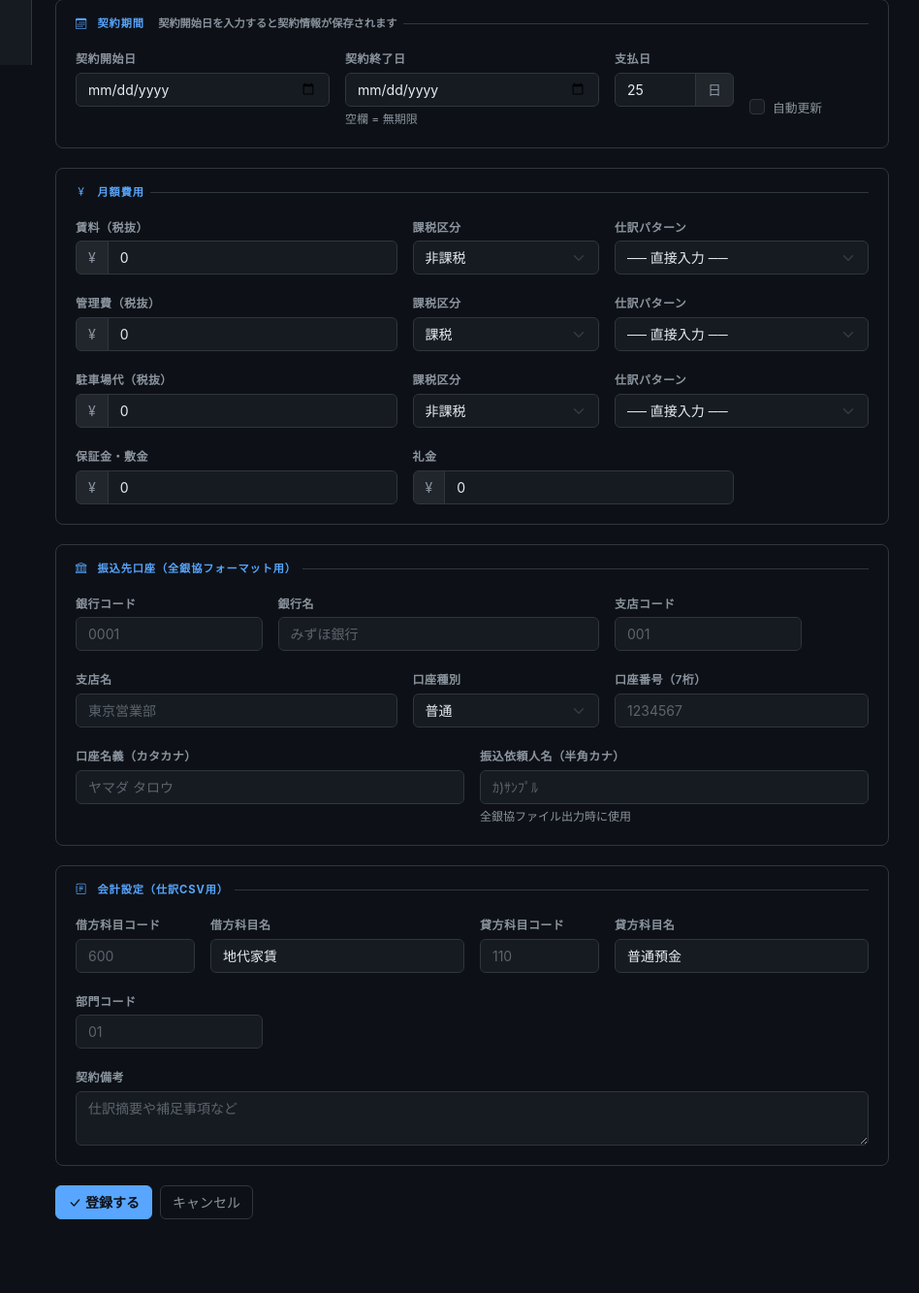
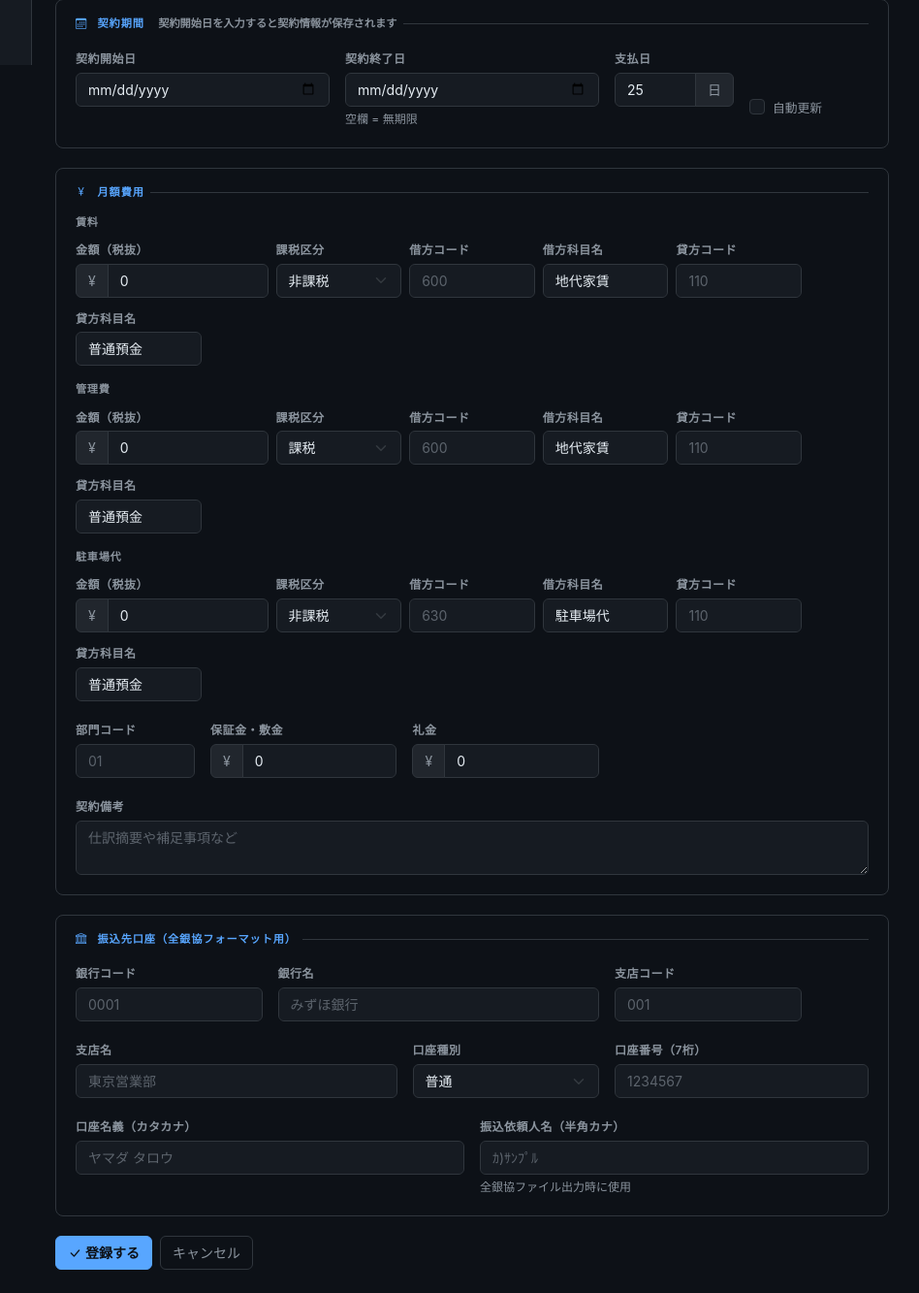
Before and after one commit to tk0223jp/real-estate-lease-ledger, a Flask app: page /properties/new in a window 1280 px wide. Shown: the part 733-2066 px from the top of the page at 97% size, without its empty margins (187-1135 px from the left). Before the commit the page ends 1990 px from the top, so only its background shows below. Run offline with Flask 3, Linux system fonts and the light colour scheme.

Commit message:
feat: 敷金返金日管理・費目別仕訳科目を追加 (#7)
### 敷金残高の一覧表示と返金日管理 (closes #5)
- contracts に deposit_returned_at（敷金返金日）カラムを追加
- 既存 vacated_at データを deposit_returned_at へ自動マイグレーション
- Property.has_active_deposit プロパティを追加（返金日判定）
- 物件一覧に「敷金残高」列を追加（返金済みは非表示）
- 解約フォームの「退去日」→「敷金返金日」に変更

### 月額費用への費目別仕訳科目統合 (closes #6)
- contracts に費目別科目カラム12本を追加
  （rent/mgmt/parking × debit/credit × code/name）
- デフォルト: 賃料・管理費=地代家賃、駐車場=駐車場代
- 物件フォームの月額費用セクションに科目フィールドを統合
- 「会計設定（仕訳CSV用）」セクションを削除
- services/journal.py を費目別フィールド優先に更新

Co-authored-by: Claude Sonnet 4.6 <noreply@anthropic.com>

```diff
--- a/routes/properties.py
+++ b/routes/properties.py
@@ -45,13 +45,22 @@ def _apply_contract(c, form):
     c.account_number = form.get("account_number") or None
     c.account_holder = form.get("account_holder") or None
     c.zengin_sender_name = form.get("zengin_sender_name") or None
-    c.debit_account_code = form.get("debit_account_code") or None
-    c.debit_account_name = form.get("debit_account_name") or "地代家賃"
-    c.credit_account_code = form.get("credit_account_code") or None
-    c.credit_account_name = form.get("credit_account_name") or "普通預金"
     c.dept_code = form.get("dept_code") or None
     c.notes = form.get("contract_notes") or None
-    # 仕訳パターンFK（費目ごと）
+    # 費目別仕訳科目
+    c.rent_debit_account_code    = form.get("rent_debit_account_code") or None
+    c.rent_debit_account_name    = form.get("rent_debit_account_name") or "地代家賃"
+    c.rent_credit_account_code   = form.get("rent_credit_account_code") or None
+    c.rent_credit_account_name   = form.get("rent_credit_account_name") or "普通預金"
+    c.mgmt_debit_account_code    = form.get("mgmt_debit_account_code") or None
+    c.mgmt_debit_account_name    = form.get("mgmt_debit_account_name") or "地代家賃"
+    c.mgmt_credit_account_code   = form.get("mgmt_credit_account_code") or None
+    c.mgmt_credit_account_name   = form.get("mgmt_credit_account_name") or "普通預金"
+    c.parking_debit_account_code  = form.get("parking_debit_account_code") or None
+    c.parking_debit_account_name  = form.get("parking_debit_account_name") or "駐車場代"
+    c.parking_credit_account_code = form.get("parking_credit_account_code") or None
+    c.parking_credit_account_name = form.get("parking_credit_account_name") or "普通預金"
+    # 仕訳パターンFK（オーバーライド用）
     def _pat_id(key):
         v = form.get(key)
         return int(v) if v and v.isdigit() else None
@@ -240,12 +249,20 @@ def edit(id):
             "account_number": contract.account_number or "",
             "account_holder": contract.account_holder or "",
             "zengin_sender_name": contract.zengin_sender_name or "",
-            "debit_account_code": contract.debit_account_code or "",
-            "debit_account_name": contract.debit_account_name or "地代家賃",
-            "credit_account_code": contract.credit_account_code or "",
-            "credit_account_name": contract.credit_account_name or "普通預金",
             "dept_code": contract.dept_code or "",
             "contract_notes": contract.notes or "",
+            "rent_debit_account_code":    contract.rent_debit_account_code or "",
+            "rent_debit_account_name":    contract.rent_debit_account_name or "地代家賃",
+            "rent_credit_account_code":   contract.rent_credit_account_code or "",
+            "rent_credit_account_name":   contract.rent_credit_account_name or "普通預金",
+            "mgmt_debit_account_code":    contract.mgmt_debit_account_code or "",
+            "mgmt_debit_account_name":    contract.mgmt_debit_account_name or "地代家賃",
+            "mgmt_credit_account_code":   contract.mgmt_credit_account_code or "",
+            "mgmt_credit_account_name":   contract.mgmt_credit_account_name or "普通預金",
+            "parking_debit_account_code":  contract.parking_debit_account_code or "",
+            "parking_debit_account_name":  contract.parking_debit_account_name or "駐車場代",
+            "parking_credit_account_code": contract.parking_credit_account_code or "",
+            "parking_credit_account_name": contract.parking_credit_account_name or "普通預金",
             "rent_journal_pattern_id": contract.rent_journal_pattern_id or "",
             "mgmt_fee_journal_pattern_id": contract.mgmt_fee_journal_pattern_id or "",
             "parking_journal_pattern_id": contract.parking_journal_pattern_id or "",
@@ -257,8 +274,12 @@ def edit(id):
             "parking_tax_type": "非課税",
             "account_type": "普通",
             "payment_day": 25,
-            "debit_account_name": "地代家賃",
-            "credit_account_name": "普通預金",
+            "rent_debit_account_name":    "地代家賃",
+            "rent_credit_account_name":   "普通預金",
+            "mgmt_debit_account_name":    "地代家賃",
+            "mgmt_credit_account_name":   "普通預金",
+            "parking_debit_account_name":  "駐車場代",
+            "parking_credit_account_name": "普通預金",
         })
 
     return render_template("properties/form.html",
@@ -283,7 +304,7 @@ def terminate(id):
             return render_template("properties/terminate.html", prop=prop, contract=contract)
 
         contract.terminated_at = terminated_at
-        contract.vacated_at = request.form.get("vacated_at") or None
+        contract.deposit_returned_at = request.form.get("deposit_returned_at") or None
         contract.termination_reason = request.form.get("termination_reason") or None
         contract.updated_at = datetime.now().strftime("%Y-%m-%d %H:%M:%S")
         db.session.commit()
--- a/templates/properties/form.html
+++ b/templates/properties/form.html
@@ -125,14 +125,19 @@
   <div class="form-section">
     <div class="form-section-title"><i class="bi bi-currency-yen me-1"></i>月額費用</div>
     <div class="row g-3">
-      <div class="col-md-5">
-        <label class="form-label">賃料（税抜）</label>
+
+      {# 賃料 #}
+      <div class="col-12">
+        <div style="font-size:0.7rem;font-weight:700;text-transform:uppercase;letter-spacing:0.06em;color:var(--text-secondary);margin-bottom:0.4rem">賃料</div>
+        <div class="row g-2">
+          <div class="col-md-3">
+            <label class="form-label">金額（税抜）</label>
             <div class="input-group">
               <span class="input-group-text">¥</span>
               <input type="number" name="rent_amount" class="form-control" value="{{ form.get('rent_amount',0) }}" min="0">
             </div>
           </div>
-      <div class="col-md-3">
+          <div class="col-md-2">
             <label class="form-label">課税区分</label>
             <select name="rent_tax_type" class="form-select">
               {% for t in tax_types %}
@@ -140,32 +145,37 @@
               {% endfor %}
             </select>
           </div>
-      <div class="col-md-4">
-        <label class="form-label">仕訳パターン</label>
-        <select name="rent_journal_pattern_id" class="form-select journal-pattern-select"
-                data-target="rent">
-          <option value="">── 直接入力 ──</option>
-          {% for p in journal_patterns %}
-          <option value="{{ p.id }}"
-                  data-debit-code="{{ p.debit_account_code or '' }}"
-                  data-debit-name="{{ p.debit_account_name }}"
-                  data-credit-code="{{ p.credit_account_code or '' }}"
-                  data-credit-name="{{ p.credit_account_name }}"
-                  data-dept="{{ p.dept_code or '' }}"
-                  {% if form.get('rent_journal_pattern_id')|string == p.id|string %}selected{% endif %}>
-            {{ p.name }}
-          </option>
-          {% endfor %}
-        </select>
+          <div class="col-md-2">
+            <label class="form-label">借方コード</label>
+            <input type="text" name="rent_debit_account_code" class="form-control" value="{{ form.get('rent_debit_account_code','') }}" placeholder="600">
           </div>
-      <div class="col-md-5">
-        <label class="form-label">管理費（税抜）</label>
+          <div class="col-md-2">
+            <label class="form-label">借方科目名</label>
+            <input type="text" name="rent_debit_account_name" class="form-control" value="{{ form.get('rent_debit_account_name','地代家賃') }}">
+          </div>
+          <div class="col-md-2">
+            <label class="form-label">貸方コード</label>
+            <input type="text" name="rent_credit_account_code" class="form-control" value="{{ form.get('rent_credit_account_code','') }}" placeholder="110">
+          </div>
+          <div class="col-md-2">
+            <label class="form-label">貸方科目名</label>
+            <input type="text" name="rent_credit_account_name" class="form-control" value="{{ form.get('rent_credit_account_name','普通預金') }}">
+          </div>
+        </div>
+      </div>
+
+      {# 管理費 #}
+      <div class="col-12">
+        <div style="font-size:0.7rem;font-weight:700;text-transform:uppercase;letter-spacing:0.06em;color:var(--text-secondary);margin-bottom:0.4rem">管理費</div>
+        <div class="row g-2">
+          <div class="col-md-3">
+            <label class="form-label">金額（税抜）</label>
             <div class="input-group">
               <span class="input-group-text">¥</span>
               <input type="number" name="mgmt_fee_amount" class="form-control" value="{{ form.get('mgmt_fee_amount',0) }}" min="0">
             </div>
           </div>
-      <div class="col-md-3">
+          <div class="col-md-2">
             <label class="form-label">課税区分</label>
             <select name="mgmt_fee_tax_type" class="form-select">
               {% for t in tax_types %}
@@ -173,32 +183,37 @@
               {% endfor %}
             </select>
           </div>
-      <div class="col-md-4">
-        <label class="form-label">仕訳パターン</label>
-        <select name="mgmt_fee_journal_pattern_id" class="form-select journal-pattern-select"
-                data-target="mgmt">
-          <option value="">── 直接入力 ──</option>
-          {% for p in journal_patterns %}
-          <option value="{{ p.id }}"
-                  data-debit-code="{{ p.debit_account_code or '' }}"
-                  data-debit-name="{{ p.debit_account_name }}"
-                  data-credit-code="{{ p.credit_account_code or '' }}"
-                  data-credit-name="{{ p.credit_account_name }}"
-                  data-dept="{{ p.dept_code or '' }}"
-                  {% if form.get('mgmt_fee_journal_pattern_id')|string == p.id|string %}selected{% endif %}>
-            {{ p.name }}
-          </option>
-          {% endfor %}
-        </select>
+          <div class="col-md-2">
+            <label class="form-label">借方コード</label>
+            <input type="text" name="mgmt_debit_account_code" class="form-control" value="{{ form.get('mgmt_debit_account_code','') }}" placeholder="600">
           </div>
-      <div class="col-md-5">
-        <label class="form-label">駐車場代（税抜）</label>
+          <div class="col-md-2">
+            <label class="form-label">借方科目名</label>
+            <input type="text" name="mgmt_debit_account_name" class="form-control" value="{{ form.get('mgmt_debit_account_name','地代家賃') }}">
+          </div>
+          <div class="col-md-2">
+            <label class="form-label">貸方コード</label>
+            <input type="text" name="mgmt_credit_account_code" class="form-control" value="{{ form.get('mgmt_credit_account_code','') }}" placeholder="110">
+          </div>
+          <div class="col-md-2">
+            <label class="form-label">貸方科目名</label>
+            <input type="text" name="mgmt_credit_account_name" class="form-control" value="{{ form.get('mgmt_credit_account_name','普通預金') }}">
+          </div>
+        </div>
+      </div>
+
+      {# 駐車場代 #}
+      <div class="col-12">
+        <div style="font-size:0.7rem;font-weight:700;text-transform:uppercase;letter-spacing:0.06em;color:var(--text-secondary);margin-bottom:0.4rem">駐車場代</div>
+        <div class="row g-2">
+          <div class="col-md-3">
+            <label class="form-label">金額（税抜）</label>
             <div class="input-group">
               <span class="input-group-text">¥</span>
               <input type="number" name="parking_amount" class="form-control" value="{{ form.get('parking_amount',0) }}" min="0">
             </div>
           </div>
-      <div class="col-md-3">
+          <div class="col-md-2">
             <label class="form-label">課税区分</label>
             <select name="parking_tax_type" class="form-select">
               {% for t in tax_types %}
@@ -206,37 +221,47 @@
               {% endfor %}
             </select>
           </div>
-      <div class="col-md-4">
-        <label class="form-label">仕訳パターン</label>
-        <select name="parking_journal_pattern_id" class="form-select journal-pattern-select"
-                data-target="parking">
-          <option value="">── 直接入力 ──</option>
-          {% for p in journal_patterns %}
-          <option value="{{ p.id }}"
-                  data-debit-code="{{ p.debit_account_code or '' }}"
-                  data-debit-name="{{ p.debit_account_name }}"
-                  data-credit-code="{{ p.credit_account_code or '' }}"
-                  data-credit-name="{{ p.credit_account_name }}"
-                  data-dept="{{ p.dept_code or '' }}"
-                  {% if form.get('parking_journal_pattern_id')|string == p.id|string %}selected{% endif %}>
-            {{ p.name }}
-          </option>
-          {% endfor %}
-        </select>
+          <div class="col-md-2">
+            <label class="form-label">借方コード</label>
+            <input type="text" name="parking_debit_account_code" class="form-control" value="{{ form.get('parking_debit_account_code','') }}" placeholder="630">
           </div>
-      <div class="col-md-5">
+          <div class="col-md-2">
+            <label class="form-label">借方科目名</label>
+            <input type="text" name="parking_debit_account_name" class="form-control" value="{{ form.get('parking_debit_account_name','駐車場代') }}">
+          </div>
+          <div class="col-md-2">
+            <label class="form-label">貸方コード</label>
+            <input type="text" name="parking_credit_account_code" class="form-control" value="{{ form.get('parking_credit_account_code','') }}" placeholder="110">
+          </div>
+          <div class="col-md-2">
+            <label class="form-label">貸方科目名</label>
+            <input type="text" name="parking_credit_account_name" class="form-control" value="{{ form.get('parking_credit_account_name','普通預金') }}">
+          </div>
+        </div>
+      </div>
+
+      {# 部門コード・敷金・礼金 #}
+      <div class="col-md-2">
+        <label class="form-label">部門コード</label>
+        <input type="text" name="dept_code" class="form-control" value="{{ form.get('dept_code','') }}" placeholder="01">
+      </div>
+      <div class="col-md-3">
         <label class="form-label">保証金・敷金</label>
         <div class="input-group">
           <span class="input-group-text">¥</span>
           <input type="number" name="security_deposit" class="form-control" value="{{ form.get('security_deposit',0) }}" min="0">
         </div>
       </div>
-      <div class="col-md-5">
+      <div class="col-md-3">
         <label class="form-label">礼金</label>
         <div class="input-group">
           <span class="input-group-text">¥</span>
           <input type="number" name="key_money" class="form-control" value="{{ form.get('key_money',0) }}" min="0">
         </div>
+      </div>
+      <div class="col-12">
+        <label class="form-label">契約備考</label>
+        <textarea name="contract_notes" class="form-control" rows="2" placeholder="仕訳摘要や補足事項など">{{ form.get('contract_notes','') }}</textarea>
       </div>
     </div>
   </div>
@@ -285,37 +310,6 @@
     </div>
   </div>
 
-  {# ── 5. 会計設定 ── #}
-  <div class="form-section">
-    <div class="form-section-title"><i class="bi bi-journal-text me-1"></i>会計設定（仕訳CSV用）</div>
-    <div class="row g-3">
-      <div class="col-md-2">
-        <label class="form-label">借方科目コード</label>
-        <input type="text" name="debit_account_code" class="form-control" value="{{ form.get('debit_account_code','') }}" placeholder="600">
-      </div>
-      <div class="col-md-4">
-        <label class="form-label">借方科目名</label>
-        <input type="text" name="debit_account_name" class="form-control" value="{{ form.get('debit_account_name','地代家賃') }}">
-      </div>
-      <div class="col-md-2">
-        <label class="form-label">貸方科目コード</label>
-        <input type="text" name="credit_account_code" class="form-control" value="{{ form.get('credit_account_code','') }}" placeholder="110">
-      </div>
-      <div class="col-md-4">
-        <label class="form-label">貸方科目名</label>
-        <input type="text" name="credit_account_name" class="form-control" value="{{ form.get('credit_account_name','普通預金') }}">
-      </div>
-      <div class="col-md-3">
-        <label class="form-label">部門コード</label>
-        <input type="text" name="dept_code" class="form-control" value="{{ form.get('dept_code','') }}" placeholder="01">
-      </div>
-      <div class="col-12">
-        <label class="form-label">契約備考</label>
-        <textarea name="contract_notes" class="form-control" rows="2" placeholder="仕訳摘要や補足事項など">{{ form.get('contract_notes','') }}</textarea>
-      </div>
-    </div>
-  </div>
-
   <div class="d-flex gap-2 mt-1">
     <button type="submit" class="btn btn-primary">
       <i class="bi bi-check-lg me-1"></i>{{ "更新する" if prop else "登録する" }}
@@ -327,25 +321,6 @@
 
 {% block scripts %}
 <script>
-// ── 仕訳パターン選択時に借方/貸方科目を自動補完 ──
-// 最後に選択されたパターンで共通フィールドを上書きする
-document.querySelectorAll('.journal-pattern-select').forEach(function(sel) {
-  sel.addEventListener('change', function() {
-    var opt = this.options[this.selectedIndex];
-    if (!opt.value) return;
-    var form = document.getElementById('propertyForm');
-    var set = function(name, val) {
-      var el = form.querySelector('[name="' + name + '"]');
-      if (el) el.value = val;
-    };
-    set('debit_account_code',  opt.dataset.debitCode);
-    set('debit_account_name',  opt.dataset.debitName);
-    set('credit_account_code', opt.dataset.creditCode);
-    set('credit_account_name', opt.dataset.creditName);
-    if (opt.dataset.dept) set('dept_code', opt.dataset.dept);
-  });
-});
-
 // ── AI契約書読み取り ──
 document.getElementById('extractBtn').addEventListener('click', function() {
   var fileInput = document.getElementById('contractFile');
--- a/templates/properties/terminate.html
+++ b/templates/properties/terminate.html
@@ -48,9 +48,9 @@
           <input type="date" name="terminated_at" class="form-control" required>
         </div>
         <div class="col-md-6">
-          <label class="form-label">退去日</label>
-          <input type="date" name="vacated_at" class="form-control">
-          <div class="form-text">空欄可</div>
+          <label class="form-label">敷金返金日</label>
+          <input type="date" name="deposit_returned_at" class="form-control">
+          <div class="form-text">返金後は敷金残高から除外されます。空欄可。</div>
         </div>
         <div class="col-12">
           <label class="form-label">解約理由</label>
```
Also changed, not shown: migrate.py (+23 -1 lines), models.py (+28 -3 lines), services/journal.py (+33 -18 lines), templates/properties/index.html (+8 -0 lines). Lines whose indentation alone changed are shown as unchanged.
